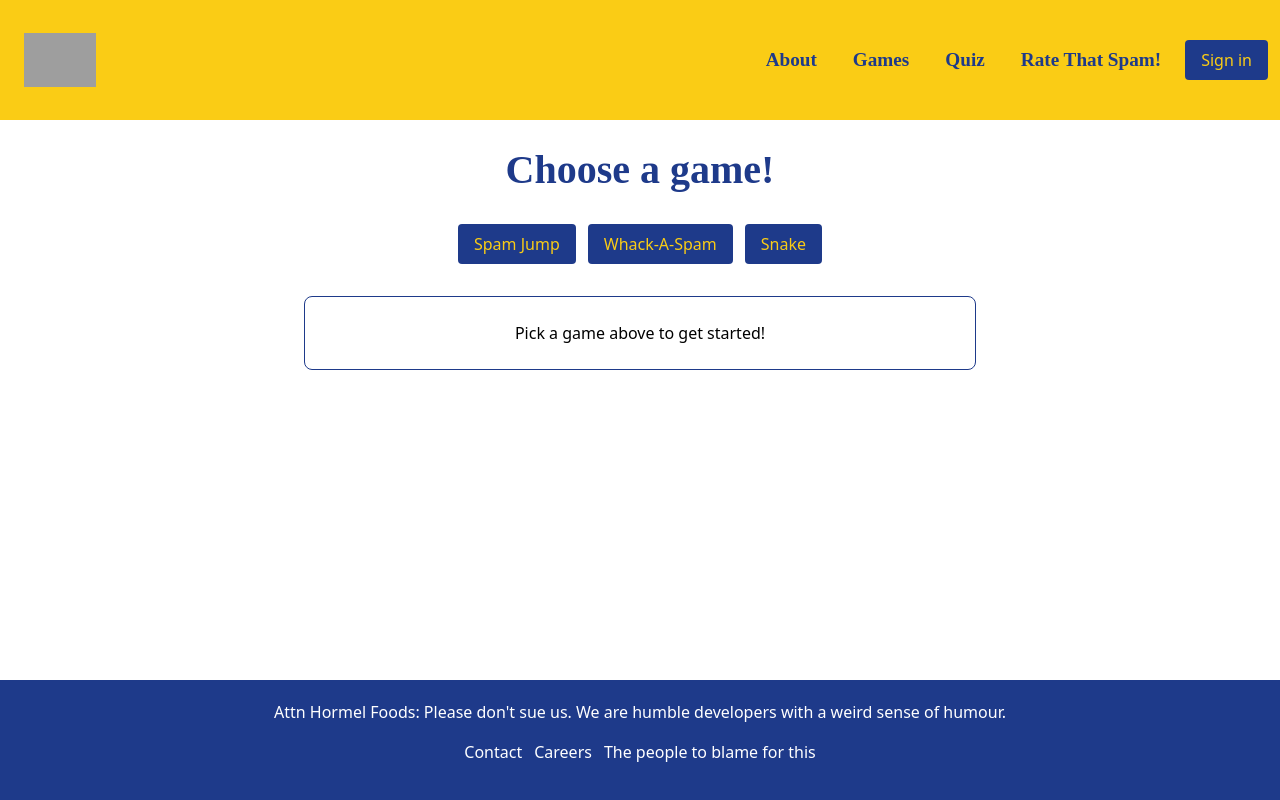
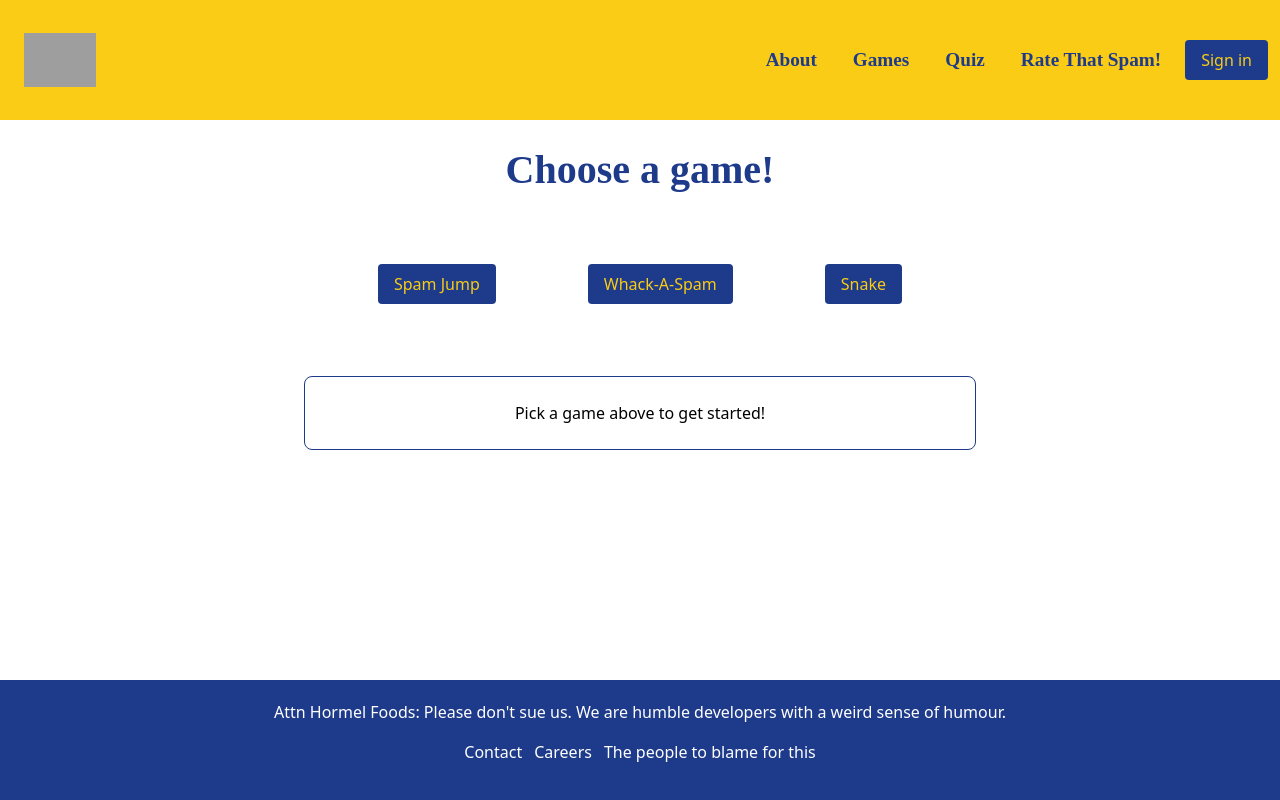
Before and after one commit to remy-aubrey/spam-project, a React (Vite) app: page /games in a window 1280 px wide. Built offline with nearby package versions, Linux system fonts and the light colour scheme; grey boxes are pictures that could not be loaded; a web font is replaced by a local one.

Commit message:
refactor: move active button state into Button component

```diff
--- a/client/Pages/Games.tsx
+++ b/client/Pages/Games.tsx
@@ -20,11 +20,7 @@ function Games() {
             <Button
               key={game}
               onClick={() => setActiveGame(game)}
-              className={`rounded px-4 py-2 ${
-                activeGame === game
-                  ? 'bg-spamYellow text-spamBlue'
-                  : 'bg-spamBlue text-spamYellow hover:bg-spamYellow hover:text-spamBlue'
-              }`}
+              active={activeGame === game}
             >
               {game}
             </Button>
--- a/client/components/UI/Button.tsx
+++ b/client/components/UI/Button.tsx
@@ -2,15 +2,18 @@ import { HtmlHTMLAttributes } from 'react'
 
 type ButtonProps = HtmlHTMLAttributes<HTMLButtonElement> & {
   disabled?: boolean
+  active?: boolean
 }
 
-function Button({ children, disabled, ...props }: ButtonProps) {
+function Button({ children, disabled, active, ...props }: ButtonProps) {
   return (
     <button
       className={`m-10 rounded px-4 py-2 ${
         disabled
           ? 'cursor-not-allowed bg-gray-400 text-gray-200'
-          : 'bg-spamBlue text-spamYellow hover:bg-spamYellow hover:text-spamBlue'
+          : active
+            ? 'bg-spamYellow text-spamBlue'
+            : 'bg-spamBlue text-spamYellow hover:bg-spamYellow hover:text-spamBlue'
       }`}
       disabled={disabled}
       {...props}
```
